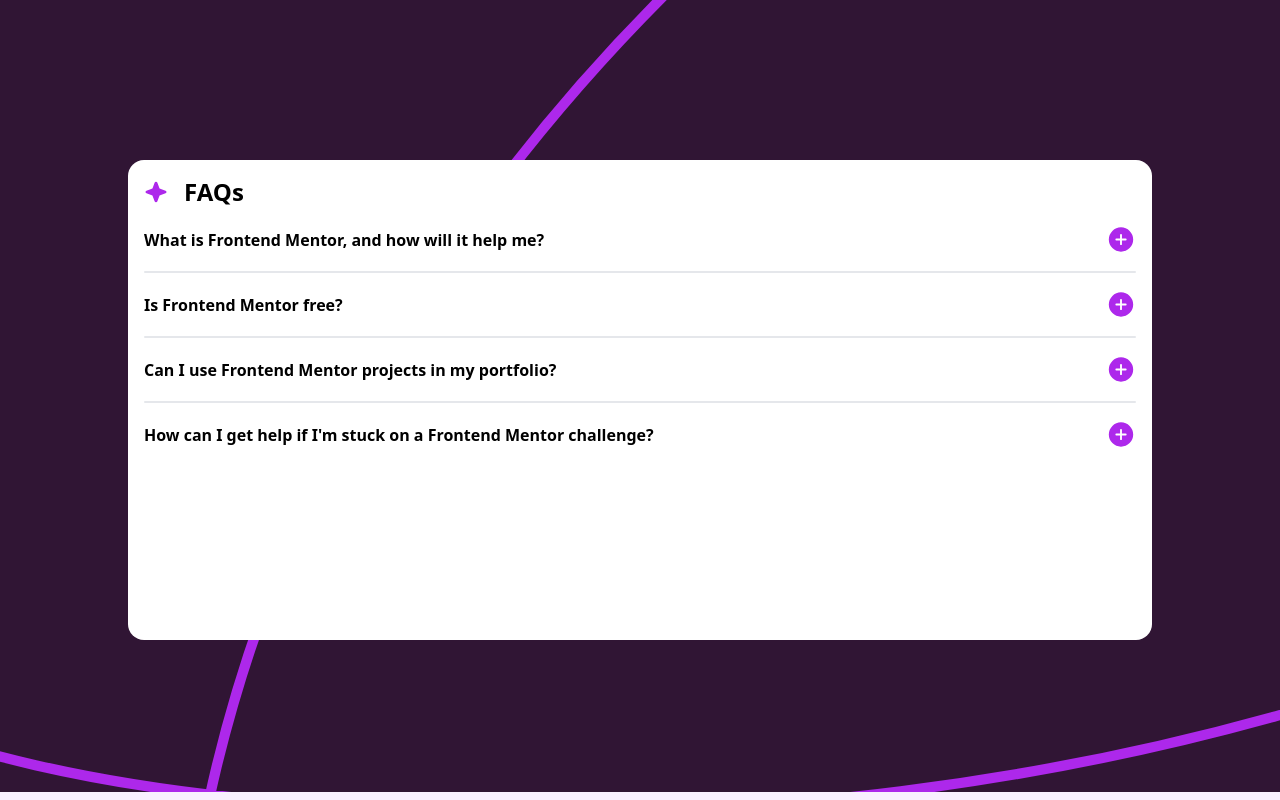
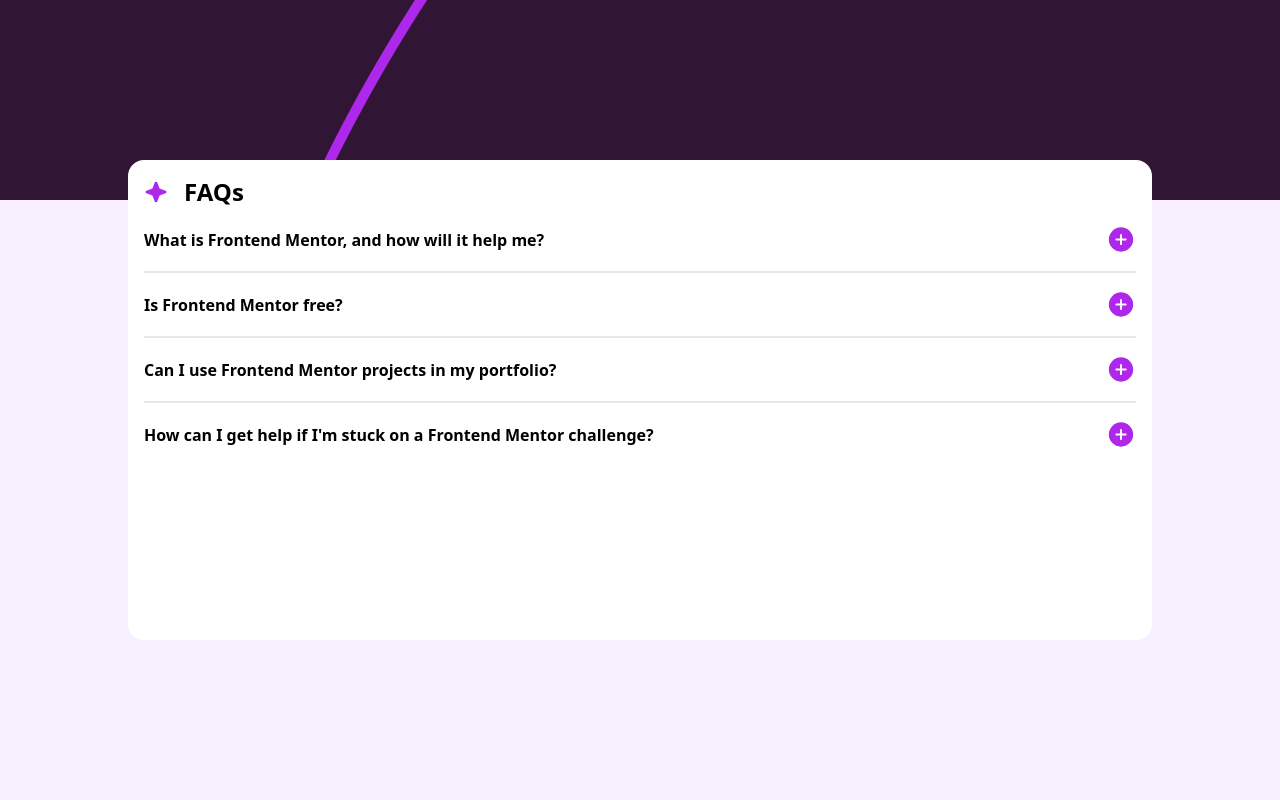
Before and after one commit to Chung-Kai-Cheng/FAQ, a React (Vite) app: page / in a window 1280 px wide. Built offline with nearby package versions, Linux system fonts and the light colour scheme.

Commit message:
Style: fix container & img

```diff
--- a/src/App.jsx
+++ b/src/App.jsx
@@ -3,8 +3,8 @@
 
 export default function App() {
   return(
-<div className="container h-full relative flex flex-col">
-  <img src="../src/assets/images/background-pattern-mobile.svg" alt="header image" className="flex-none w-375px"/>
+<div className="h-full relative flex flex-col">
+  <img src="../src/assets/images/background-pattern-mobile.svg" alt="header image" className=" h-1/4 object-cover"/>
   <main className="h-3/5 bg-white absolute w-4/5 top-1/2 left-1/2 transform -translate-x-1/2 -translate-y-1/2 p-4 rounded-2xl overflow-y-scroll">
   <div className="flex items-center">
     <img src="../src/assets/images/icon-star.svg" alt="stars" className="w-6"/>
@@ -26,7 +26,7 @@
   </div>
 </main>
 
-  <footer className="flex-1 w-full bg-light-pink"/>
+  <footer className="h-3/4 w-full bg-light-pink"/>
 </div>
   )
 }
```
